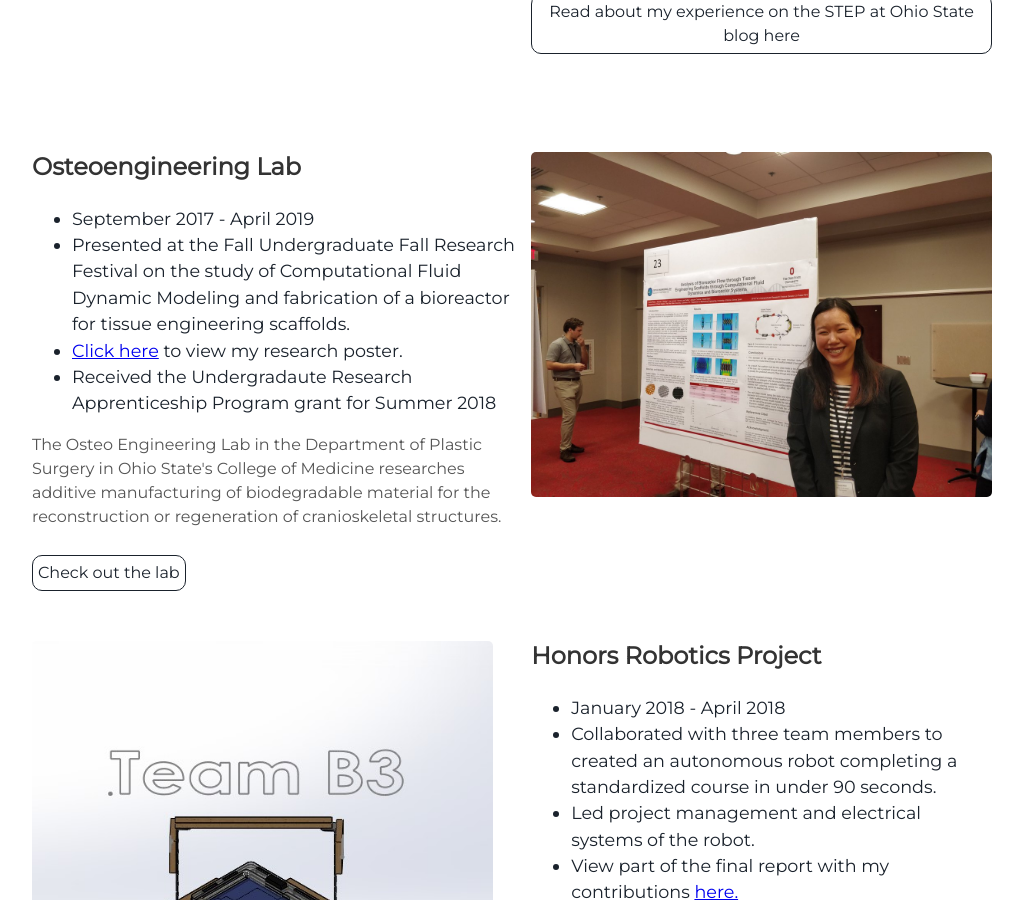
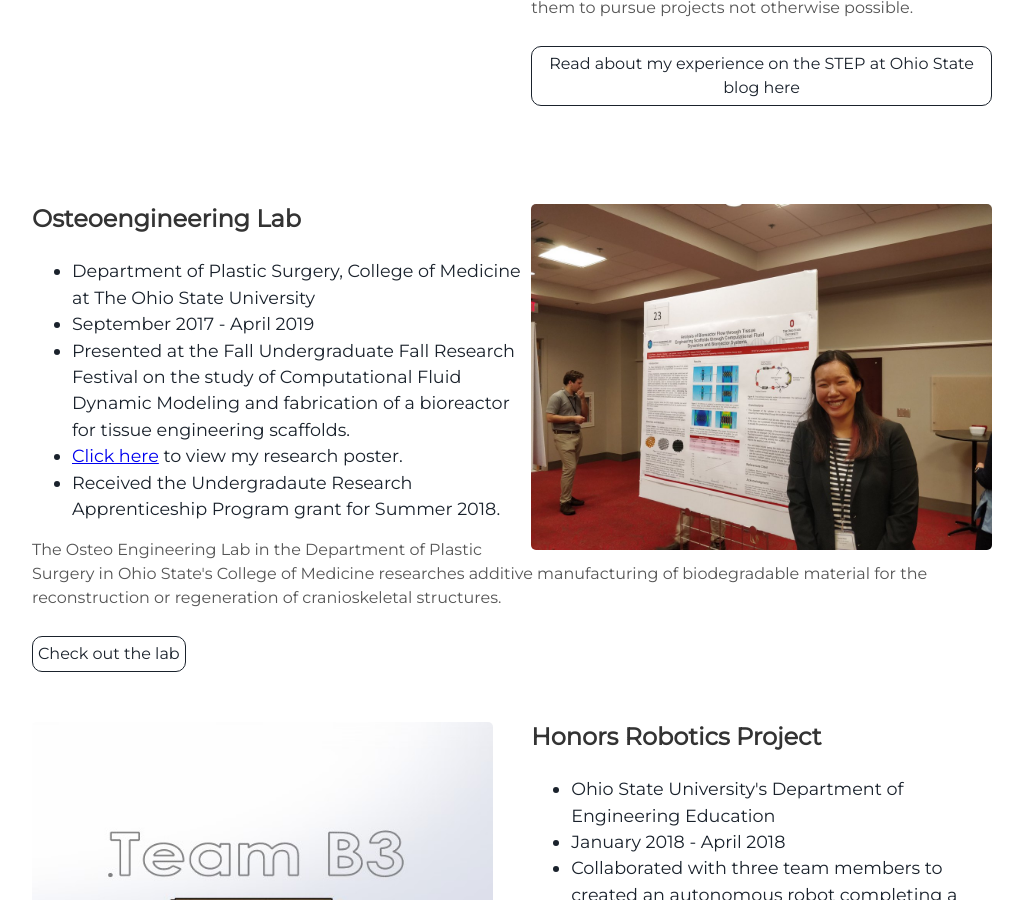
Before and after one commit to laurenpham/projects, a Jekyll site: the page built from index.html, in a window 1280 px wide and 900 px high, scrolled down 2187 px. Shown: the whole window, without its empty margins (128-1151 px from the left). Built offline with Jekyll 4.4.1, drawn with Linux system fonts in a browser that asks for light colours; some of the changed text lies outside the part shown.

Commit message:
Update projects.html

```diff
--- a/_includes/projects.html
+++ b/_includes/projects.html
@@ -8,6 +8,7 @@
   <div class="contents">
     <h3>Quality Engineering Co-op</h3>
     <ul>
+      <li>Cincinnati, Ohio</li>
       <li>August 2019 - December 2019</li>
       <li>Performed testing, verification, and validation supporting new product development of surgical devices.</li>
       <li>Contributed to the FMEA of the electronic communication system of the surgical tools.</li>
@@ -46,10 +48,11 @@
   <div class="contents-left">
     <h3> Osteoengineering Lab </h3>
     <ul>
+      <li>Department of Plastic Surgery, College of Medicine at The Ohio State University</li>
       <li>September 2017 - April 2019</li>
       <li>Presented at the Fall Undergraduate Fall Research Festival on the study of Computational Fluid Dynamic Modeling and fabrication of a bioreactor for tissue engineering scaffolds.</li>
       <li><a href="assets/LEPResearchPoster.pdf" class="image fit">Click here</a> to view my research poster.</li>
-      <li>Received the Undergradaute Research Apprenticeship Program grant for Summer 2018</li>
+      <li>Received the Undergradaute Research Apprenticeship Program grant for Summer 2018.</li>
     </ul>
     <p>The Osteo Engineering Lab in the Department of Plastic Surgery in Ohio State's College of Medicine researches additive manufacturing of biodegradable material for the reconstruction or regeneration of cranioskeletal structures.</p>
     <a class="project-link" href="www.osteoengineering.com">Check out the lab</a>
@@ -62,6 +65,7 @@
   <div class="contents-right">
     <h3> Honors Robotics Project </h3>
     <ul>
+      <li>Ohio State University's Department of Engineering Education
       <li>January 2018 - April 2018</li>
       <li>Collaborated with three team members to created an autonomous robot completing a standardized course in under 90 seconds.</li>
       <li>Led project management and electrical systems of the robot.</li>
```
Also changed, not shown: other parts of _includes/projects.html (+1 -0 lines).
